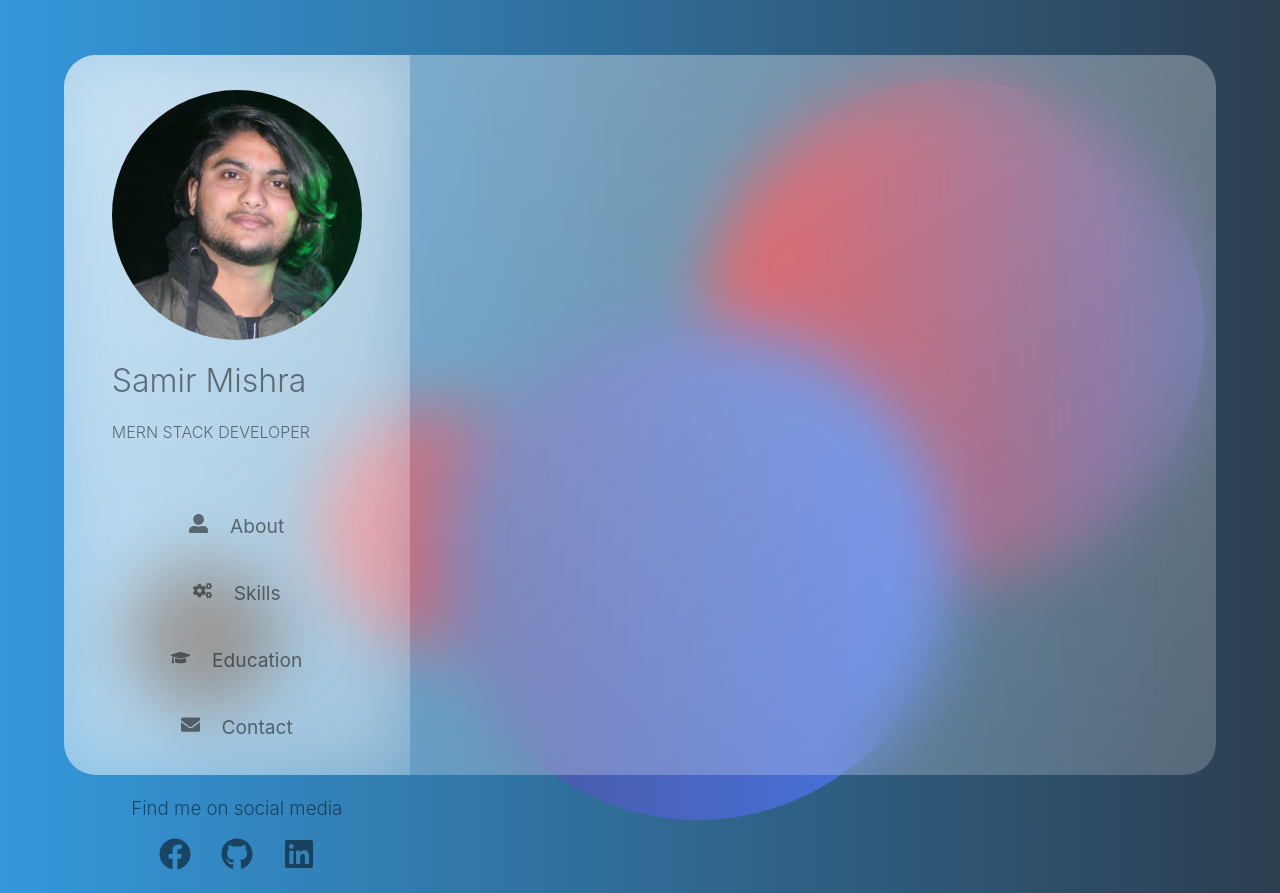
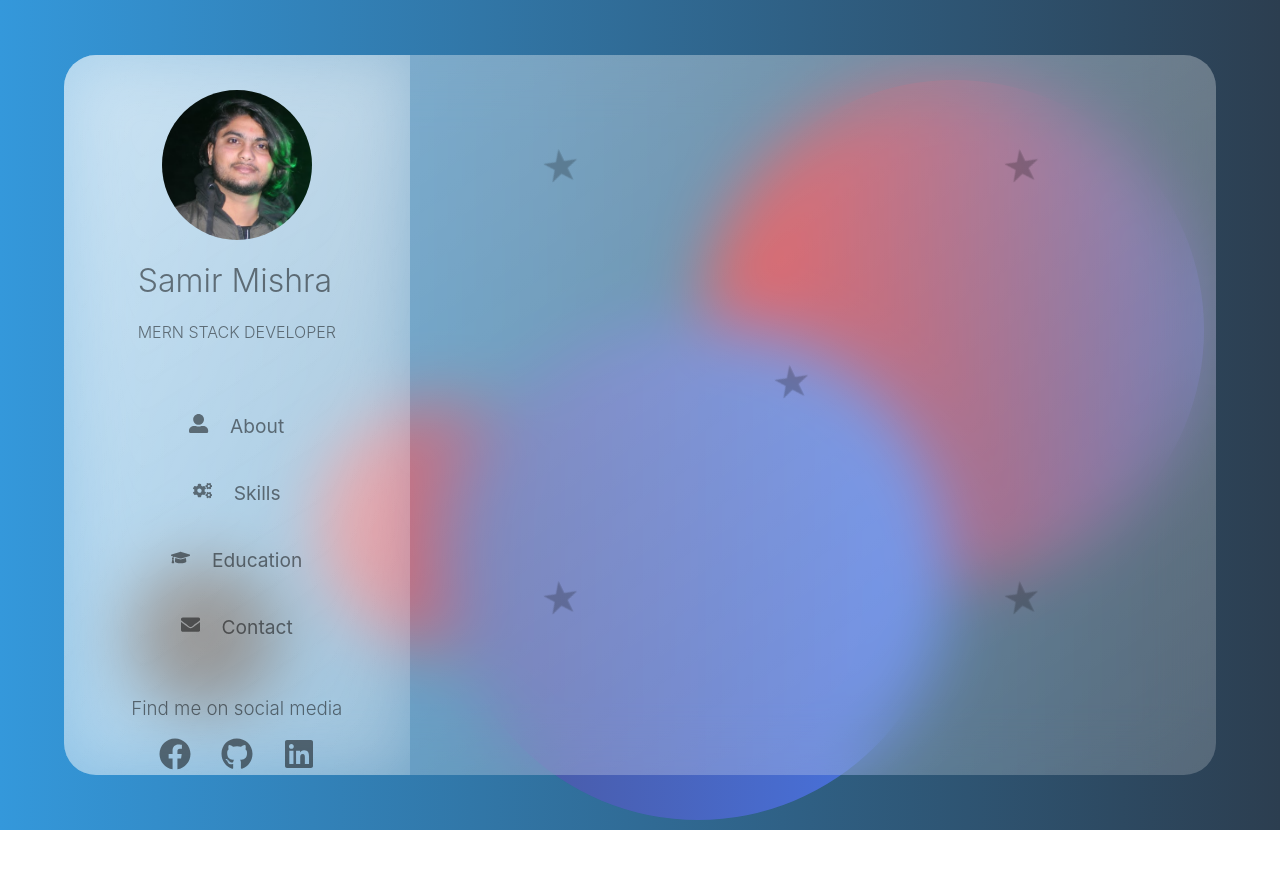
Before and after one commit to smir45/Portfolio-Glassmorphism, a React (Create React App) app: page / in a window 1280 px wide. After the commit the page ends 830 px from the top, so only its background shows below. Built offline with nearby package versions, Linux system fonts and the light colour scheme.

Commit message:
bugs fixes

```diff
--- a/src/css/home.css
+++ b/src/css/home.css
@@ -64,6 +64,7 @@
   margin: 55px auto;
   backdrop-filter: blur(2rem);
   display: flex;
+  z-index: 2;
 }
 
 
@@ -82,8 +83,8 @@
 }
 
 .image{
-    width: 250px;
-    height: 250px;
+    width: 150px;
+    height: 150px;
     margin-left: auto;
     margin-right: auto;
     background: url('../assets/pp.png');
@@ -156,4 +157,54 @@ a{
   border-bottom-right-radius: 2rem;
   background-repeat: no-repeat;
 }
-/* random */
+
+/* ------Animated Background----- */
+.particles{
+  position: absolute;
+  width:50px;
+  height: 50px;
+  z-index: -1;
+  background: rgba(0, 0, 0, 0.5);
+  border: none;
+  clip-path: polygon(50% 0%, 61% 35%, 98% 35%, 68% 57%, 79% 91%, 50% 70%, 21% 91%, 32% 57%, 2% 35%, 39% 35%);
+}
+.particles:nth-child(1){
+  top: 21%;
+  left: 41%;
+  animation: animate 10s linear infinite;
+}
+
+.particles:nth-child(2){
+  top: 21%;
+  left: 81%;
+  animation: animate 10s linear infinite;
+}
+
+.particles:nth-child(3){
+  top: 51%;
+  left: 61%;
+  animation: animate 10s linear infinite;
+}
+
+.particles:nth-child(4){
+  top: 81%;
+  left: 81%;
+  animation: animate 10s linear infinite;
+}
+
+.particles:nth-child(5){
+  top: 81%;
+  left: 41%;
+  animation: animate 10s linear infinite;
+}
+
+@keyframes animate {
+  0%{
+    transform: scale(0) translateY(-90px) rotate(360deg);
+    opacity: 1;
+  }
+  100%{
+    transform: scale(1.3) translateY(-90px) rotate(-180deg);
+    opacity: 0;
+  }
+}
--- a/src/jsx/home.js
+++ b/src/jsx/home.js
@@ -32,7 +32,11 @@ export default function Home(){
                 </div>
                 <div className="navbar-right">
                     <div className="particles-container">
-
+                       <div className="particles"></div>
+                       <div className="particles"></div>
+                       <div className="particles"></div>
+                       <div className="particles"></div>
+                       <div className="particles"></div>
                     </div>
                 </div>
             </div>
```
